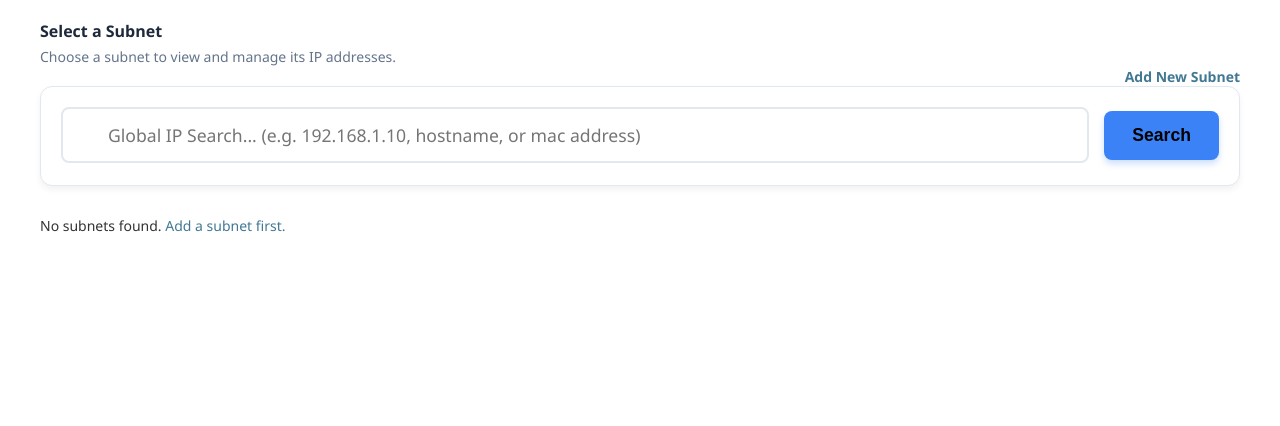
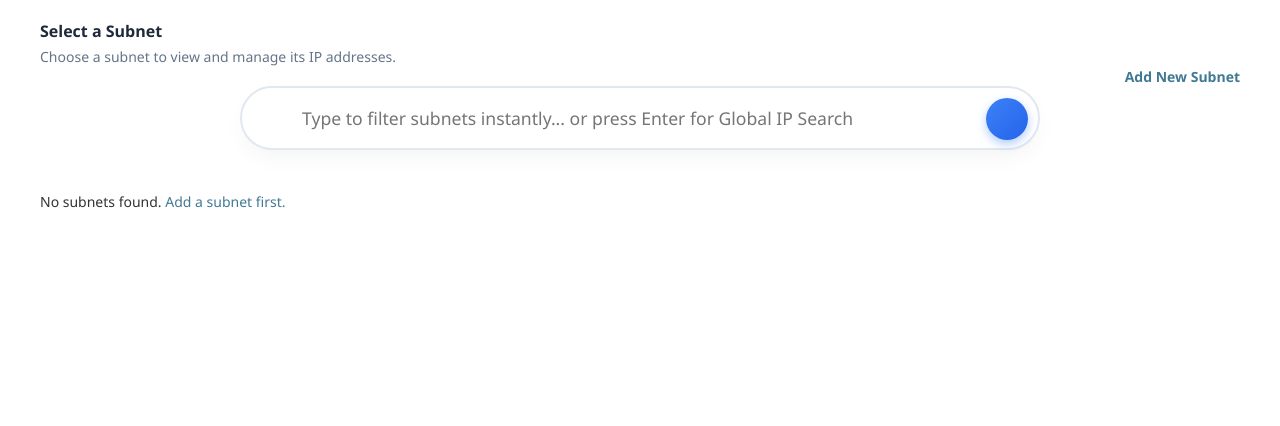
Before and after one commit to SajjadAliabadi/IPAM, a Django app: template core/templates/admin/network/ipaddress/subnet_selector.html in a window 1280 px wide. Shown: the part 78-504 px from the top of the page. Run offline with Django 5.2, Linux system fonts and the light colour scheme; the template is opened without the code that fills it, so the values that code supplies are empty; data comes from the database, SQL or seed files in the repository.

Commit message:
Redesign Subnet selector search bar with instant JS filtering and modern UI

```diff
--- a/core/templates/admin/network/ipaddress/subnet_selector.html
+++ b/core/templates/admin/network/ipaddress/subnet_selector.html
@@ -98,15 +98,25 @@
 </div>
 
 
-<div style="margin-bottom: 30px; background: white; padding: 20px; border-radius: 12px; border: 1px solid #e2e8f0; box-shadow: 0 4px 6px rgba(0,0,0,0.05);">
-    <form method="GET" action="" style="margin: 0; display: flex; align-items: center; gap: 15px;">
-        <div style="flex-grow: 1; position: relative;">
-            <i class="fas fa-search" style="position: absolute; left: 16px; top: 50%; transform: translateY(-50%); color: #94a3b8; font-size: 1.1rem; z-index: 10;"></i>
-            <input type="text" name="q" placeholder="Global IP Search... (e.g. 192.168.1.10, hostname, or mac address)" style="width: 100%; padding: 14px 20px 14px 45px !important; border-radius: 8px; border: 2px solid #e2e8f0; font-size: 1.1rem; color: #334155; transition: border-color 0.2s; position: relative; z-index: 5;" onfocus="this.style.borderColor='#3b82f6'; this.style.outline='none';" onblur="this.style.borderColor='#e2e8f0';">
+<div style="margin-bottom: 40px; position: relative; max-width: 800px; margin-left: auto; margin-right: auto;">
+    <form method="GET" action="" style="margin: 0; width: 100%;">
+        <div style="position: relative; width: 100%; display: flex; align-items: center;">
+            <i class="fas fa-filter" style="position: absolute; left: 24px; color: #94a3b8; font-size: 1.2rem; z-index: 10;"></i>
+
+            <input type="text" id="subnet-filter-input" name="q"
+                   placeholder="Type to filter subnets instantly... or press Enter for Global IP Search"
+                   autocomplete="off"
+                   style="width: 100%; padding: 18px 75px 18px 60px !important; border-radius: 50px; border: 2px solid #e2e8f0; font-size: 1.1rem; color: #1e293b; background: white; transition: all 0.3s cubic-bezier(0.4, 0, 0.2, 1); box-shadow: 0 10px 25px -5px rgba(0,0,0,0.05);"
+                   onfocus="this.style.borderColor='#3b82f6'; this.style.boxShadow='0 10px 30px -5px rgba(59, 130, 246, 0.2)'; this.style.outline='none';"
+                   onblur="this.style.borderColor='#e2e8f0'; this.style.boxShadow='0 10px 25px -5px rgba(0,0,0,0.05)';">
+
+            <button type="submit" title="Global IP Search"
+                    style="position: absolute; right: 12px; background: linear-gradient(135deg, #3b82f6 0%, #2563eb 100%); border: none; color: white; width: 42px; height: 42px; border-radius: 50%; cursor: pointer; display: flex; align-items: center; justify-content: center; transition: all 0.2s; box-shadow: 0 4px 10px rgba(59, 130, 246, 0.4);"
+                    onmouseover="this.style.transform='scale(1.08)';"
+                    onmouseout="this.style.transform='scale(1)';">
+                <i class="fas fa-search" style="font-size: 1rem;"></i>
+            </button>
         </div>
-        <button type="submit" class="btn btn-primary" style="padding: 14px 28px; border-radius: 8px; font-weight: 600; font-size: 1.1rem; display: flex; align-items: center; gap: 8px; background: #3b82f6; border: none; box-shadow: 0 4px 6px rgba(59, 130, 246, 0.25);">
-            Search
-        </button>
     </form>
 </div>
 <div class="row">
@@ -191,4 +201,28 @@ document.addEventListener('DOMContentLoaded', function() {
     });
 });
 </script>
+<script>
+document.addEventListener('DOMContentLoaded', function() {
+    const searchInput = document.getElementById('subnet-filter-input');
+    const subnetCols = document.querySelectorAll('.col-12.col-md-6.col-lg-4'); // The bootstrap columns holding the cards
+
+    if (searchInput) {
+        searchInput.addEventListener('input', function(e) {
+            const query = this.value.toLowerCase().trim();
+
+            subnetCols.forEach(col => {
+                const card = col.querySelector('.subnet-card');
+                if (card) {
+                    const textContent = card.innerText.toLowerCase();
+                    if (textContent.includes(query)) {
+                        col.style.display = ''; // Show
+                    } else {
+                        col.style.display = 'none'; // Hide
+                    }
+                }
+            });
+        });
+    }
+});
+</script>
 {% endblock %}
```
